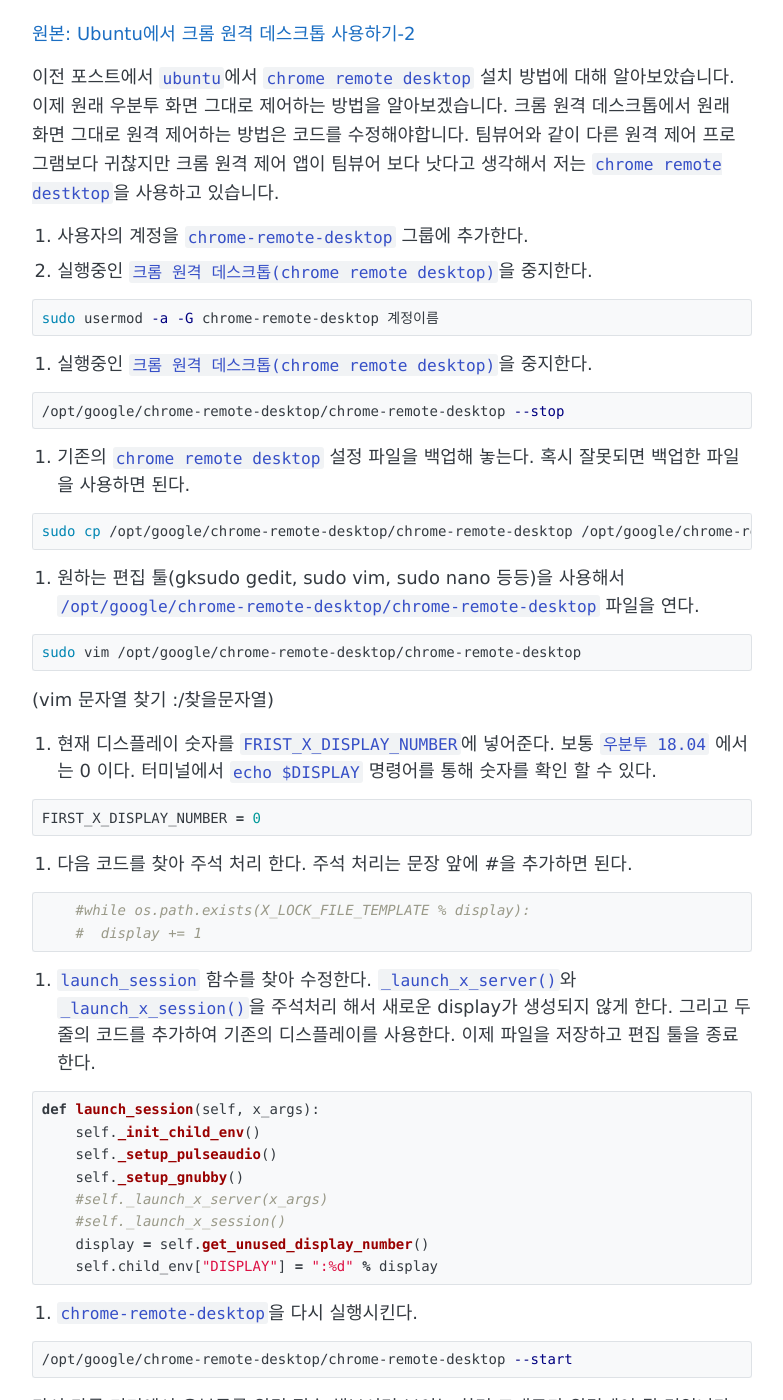
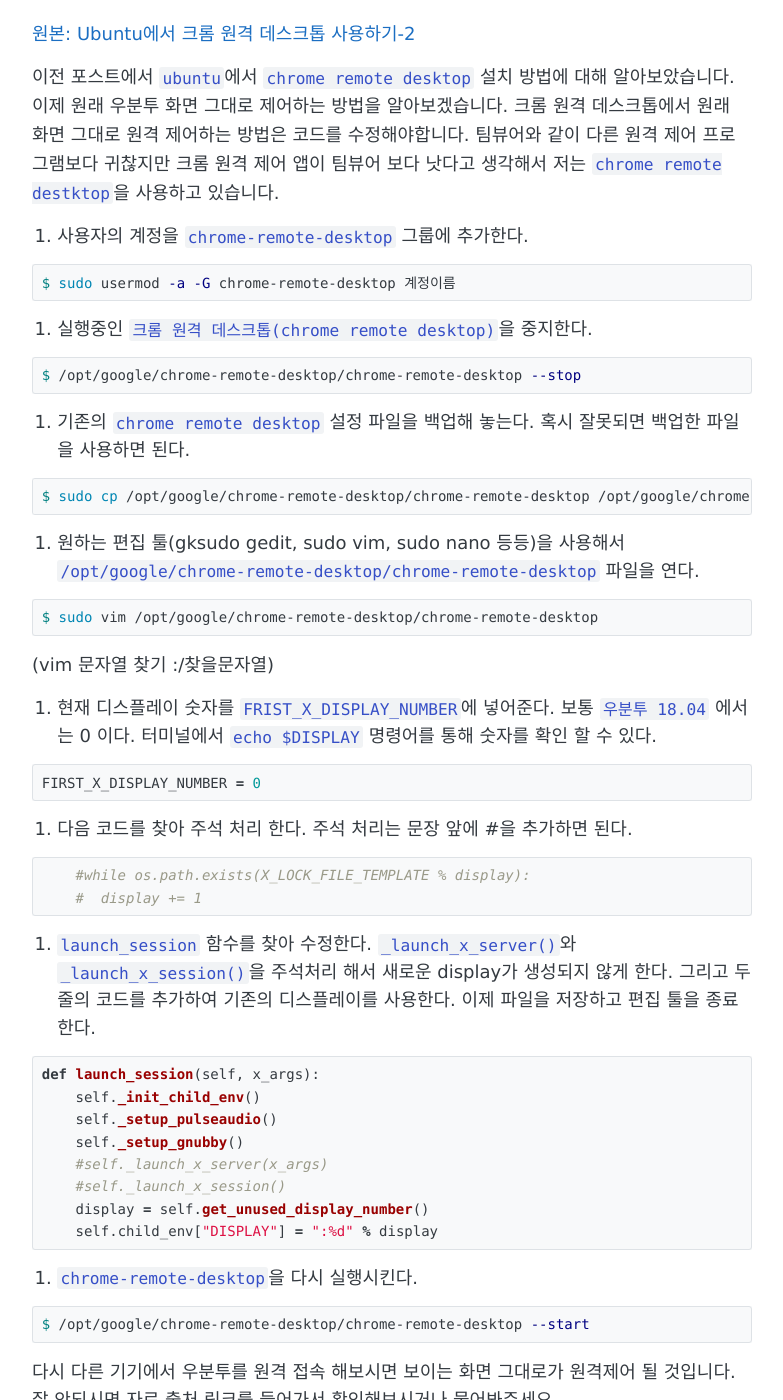
Before and after one commit to anifilm/anifilm.github.io, a Jekyll site: the page built from _posts/2019-07-23-chrome-remote-desktop.md, in a window 1280 px wide and 1400 px high, scrolled down 333 px. Shown: the whole window, without its empty margins (248-1031 px from the left). Built offline with Jekyll 4.4.1, drawn with Linux system fonts in a browser that asks for light colours.

Commit message:
Update 2019-07-23-chrome-remote-desktop.md

````diff
--- a/_posts/2019-07-23-chrome-remote-desktop.md
+++ b/_posts/2019-07-23-chrome-remote-desktop.md
@@ -12,28 +12,27 @@
 이전 포스트에서 `ubuntu`에서 `chrome remote desktop` 설치 방법에 대해 알아보았습니다. 이제 원래 우분투 화면 그대로 제어하는 방법을 알아보겠습니다. 크롬 원격 데스크톱에서 원래 화면 그대로 원격 제어하는 방법은 코드를 수정해야합니다. 팀뷰어와 같이 다른 원격 제어 프로그램보다 귀찮지만 크롬 원격 제어 앱이 팀뷰어 보다 낫다고 생각해서 저는 `chrome remote destktop`을 사용하고 있습니다.
 
 1. 사용자의 계정을 `chrome-remote-desktop` 그룹에 추가한다.
-1. 실행중인 `크롬 원격 데스크톱(chrome remote desktop)`을 중지한다.
 
 ```bash
-sudo usermod -a -G chrome-remote-desktop 계정이름
+$ sudo usermod -a -G chrome-remote-desktop 계정이름
 ```
 
 2. 실행중인 `크롬 원격 데스크톱(chrome remote desktop)`을 중지한다.
 
 ```bash
-/opt/google/chrome-remote-desktop/chrome-remote-desktop --stop
+$ /opt/google/chrome-remote-desktop/chrome-remote-desktop --stop
 ```
 
 3. 기존의 `chrome remote desktop` 설정 파일을 백업해 놓는다. 혹시 잘못되면 백업한 파일을 사용하면 된다.
 
 ```bash
-sudo cp /opt/google/chrome-remote-desktop/chrome-remote-desktop /opt/google/chrome-remote-desktop/chrome-remote-desktop.orig
+$ sudo cp /opt/google/chrome-remote-desktop/chrome-remote-desktop /opt/google/chrome-remote-desktop/chrome-remote-desktop.orig
 ```
 
 4. 원하는 편집 툴(gksudo gedit, sudo vim, sudo nano 등등)을 사용해서 `/opt/google/chrome-remote-desktop/chrome-remote-desktop` 파일을 연다.
 
 ```bash
-sudo vim /opt/google/chrome-remote-desktop/chrome-remote-desktop
+$ sudo vim /opt/google/chrome-remote-desktop/chrome-remote-desktop
 ```
 (vim 문자열 찾기 :/찾을문자열)
 
@@ -66,7 +65,7 @@
 8. `chrome-remote-desktop`을 다시 실행시킨다.
 
 ```bash
-/opt/google/chrome-remote-desktop/chrome-remote-desktop --start
+$ /opt/google/chrome-remote-desktop/chrome-remote-desktop --start
 ```
 
 다시 다른 기기에서 우분투를 원격 접속 해보시면 보이는 화면 그대로가 원격제어 될 것입니다. 잘 안되시면 자료 출처 링크를 들어가서 확인해보시거나 물어봐주세요.
````
